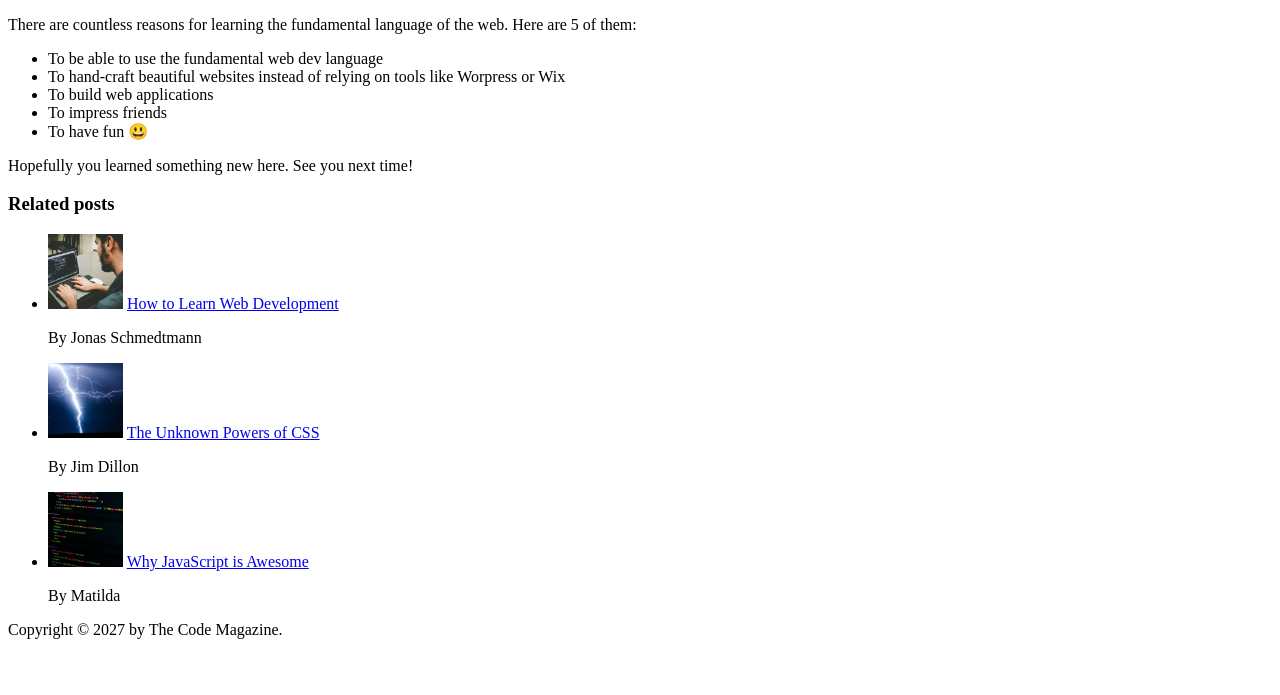
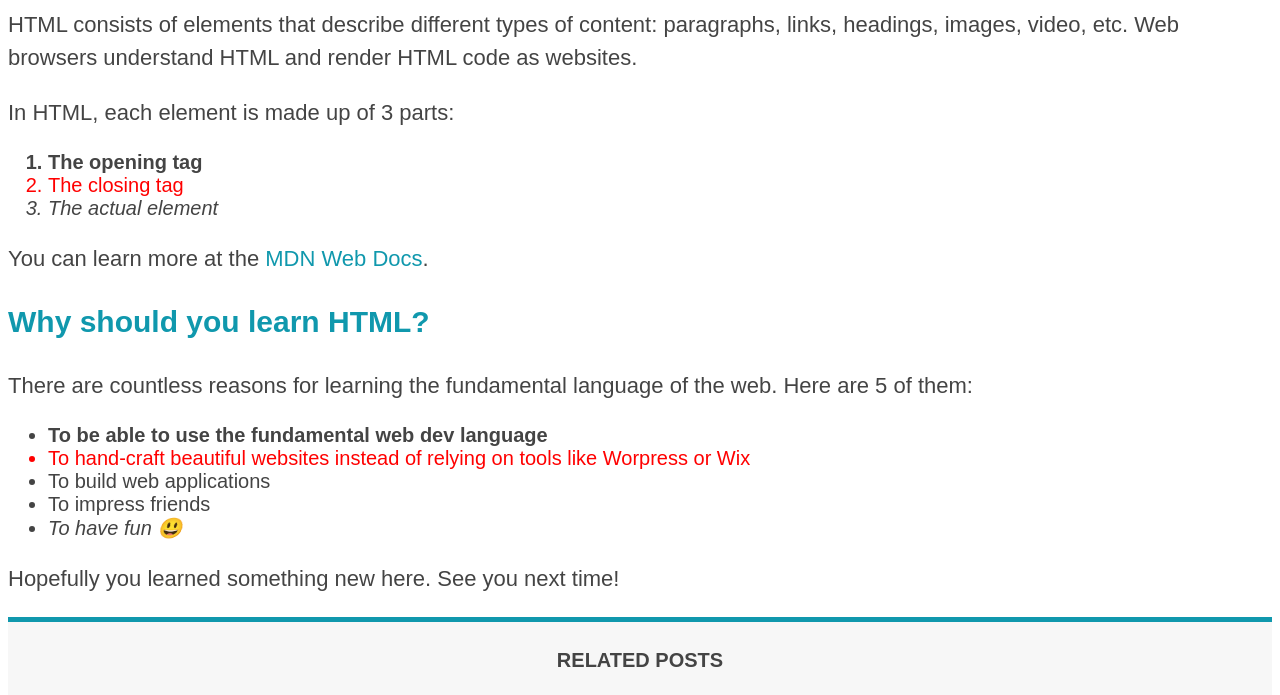
Before and after one commit to cbuzuloiu/HTML-CSS, a plain HTML site: page index.html in a window 1280 px wide. Shown: the part 835-1530 px from the top of the page. Before the commit the page ends 1482 px from the top, so only its background shows below. Drawn offline with Linux system fonts and the light colour scheme.

Commit message:
CSS
CSS added to the website

```diff
--- a/index.html
+++ b/index.html
@@ -3,12 +3,13 @@
 
 <head>
     <meta charset="UTF-8">
+    <link rel="stylesheet" href="style.css">
     <title>The Basic Language of the web: HTML</title>
 </head>
 
 <body>
 
-    <header>
+    <header class="main-header">
         <h1>📘 The Code Magazine</h1>
 
         <nav>
@@ -25,7 +26,7 @@
 
             <img src="img/laura-jones.jpg" alt="Headshot of Laura Jones" height="50" width="50">
 
-            <p>Posted by <strong>Laura Jones</strong> on Monday, June 21st 2027</p>
+            <p id="author">Posted by <strong>Laura Jones</strong> on Monday, June 21st 2027</p>
 
             <img src="img/post-img.jpg" alt="HTML code on a screen" width="500" height="200">
         </header>
@@ -51,7 +52,7 @@
         <p>In HTML, each element is made up of 3 parts:</p>
 
         <ol>
-            <li>The opening tag</li>
+            <li class="first-li">The opening tag</li>
             <li>The closing tag</li>
             <li>The actual element</li>
         </ol>
@@ -64,7 +65,7 @@
         <p>There are countless reasons for learning the fundamental language of the web. Here are 5 of them:</p>
 
         <ul>
-            <li>To be able to use the fundamental web dev language</li>
+            <li class="first-li">To be able to use the fundamental web dev language</li>
             <li>To hand-craft beautiful websites instead of relying on tools like Worpress or Wix</li>
             <li>To build web applications</li>
             <li>To impress friends</li>
@@ -75,28 +76,28 @@
     </article>
 
     <aside>
-        <h3>Related posts</h3>
+        <h4>Related posts</h4>
 
-        <ul>
+        <ul class="related">
             <li>
                 <img src="img/related-1.jpg" alt="Person programming" width="75" height="75">
                 <a href="#">How to Learn Web Development</a>
-                <p>By Jonas Schmedtmann</p>
+                <p class="related-author">By Jonas Schmedtmann</p>
             </li>
             <li>
                 <img src="img/related-2.jpg" alt="Lightning" width="75" height="75">
                 <a href="#">The Unknown Powers of CSS</a>
-                <p>By Jim Dillon</p>
+                <p class="related-author">By Jim Dillon</p>
             </li>
             <li>
                 <img src="img/related-3.jpg" alt="Image of code" width="75" height="75">
                 <a href="#"> Why JavaScript is Awesome</a>
-                <p>By Matilda</p>
+                <p class="related-author">By Matilda</p>
             </li>
         </ul>
     </aside>
     <footer>
-        Copyright &copy; 2027 by The Code Magazine.
+        <p id="copyright">Copyright &copy; 2027 by The Code Magazine.</p>
     </footer>
 </body>
 
--- /dev/null
+++ b/style.css
@@ -0,0 +1,115 @@
+/*Styling Text*/
+
+h1,
+h3,
+h4,
+p,
+li {
+    font-family: sans-serif;
+    color: #444444;
+}
+
+h1,
+h2,
+h3 {
+    color: #1098ad;
+}
+
+h1 {
+    font-size: 26px;
+    text-transform: uppercase;
+    font-style: italic;
+}
+
+h2 {
+    font-size: 40px;
+}
+
+h3 {
+    font-size: 30px;
+}
+
+h4 {
+    font-size: 20px;
+    text-transform: uppercase;
+    text-align: center;
+    /* sets the horizontal alignment of the inline-level content inside a block element or table-cell box.*/
+}
+
+p {
+    font-size: 22px;
+    line-height: 1.5;
+    /*sets the height of a line box. It's commonly used to set the distance between lines of text.*/
+}
+
+li {
+    font-size: 20px;
+}
+
+/* ID Selector */
+#author {
+    font-style: italic;
+    font-size: 18px;
+}
+
+#copyright {
+    font-size: 16px;
+}
+
+/* CLASS Selectors */
+.related-author {
+    font-size: 18px;
+    font-weight: bold;
+}
+
+.related {
+    list-style-type: none;
+}
+
+.main-header {
+    background-color: #f7f7f7;
+}
+
+aside {
+    background-color: #f7f7f7;
+    border-top: 5px solid #1098ad;
+    border-bottom: 5px solid #1098ad;
+}
+
+/* .first-li {
+    font-weight: bold;
+} */
+
+li:first-child {
+    font-weight: bold;
+}
+
+li:last-child {
+    font-style: italic;
+}
+
+li:nth-child(2) {
+    color: red;
+}
+
+/* Styling Links */
+
+a:link {
+    color: #1098ad;
+    text-decoration: none;
+}
+
+a:visited {
+    color: #1098ad;
+}
+
+a:hover{
+    color: orangered;
+    font-weight: bold;
+    text-decoration: underline orangered;
+}
+
+a:active {
+    background-color: black;
+    font-style: italic;
+}
```
